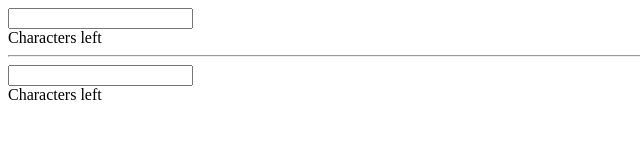
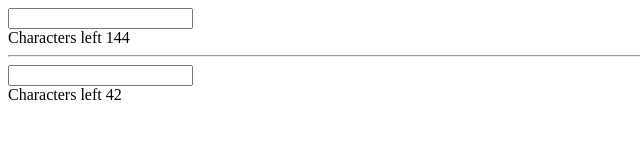
Before and after one commit to cbass2404/bottega_classwork, a plain HTML site: page javascript/jsBrowser/charCountdown.html in a window 1280 px wide. Shown: the full height of the page, 0-640 px from the left. Drawn offline with Linux system fonts and the light colour scheme.

```diff
--- a/javascript/jsBrowser/charCountdown.html
+++ b/javascript/jsBrowser/charCountdown.html
@@ -8,7 +8,7 @@
   <input type="text" class="msgInput">
 
   <div>
-    Characters left <span class="msgCounter"></span>
+    Characters left <span class="msgCounter">144</span>
   </div>
 
   <hr>
@@ -16,7 +16,7 @@
   <input type="text" class="tags">
 
   <div>
-    Characters left <span class="tagsCounter"></span>
+    Characters left <span class="tagsCounter">42</span>
   </div>
 </body>
 
```
